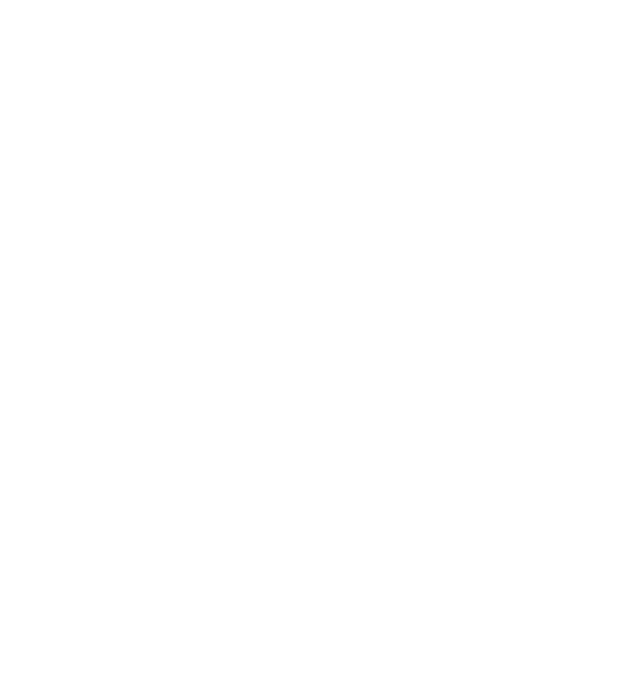
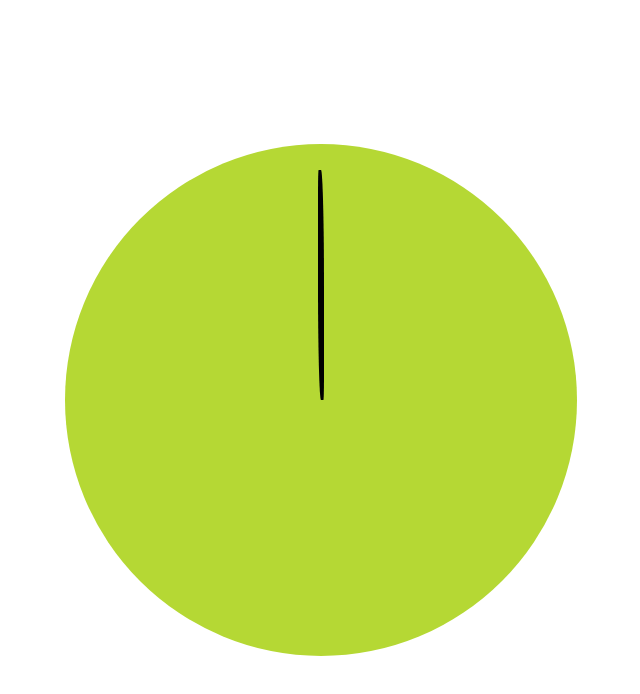
Before and after one commit to Dzhemelynskij/Clock, a plain HTML site: page index.html in a window 1280 px wide. Shown: the whole page, without its empty margins (319-959 px from the left). Drawn offline with Linux system fonts and the light colour scheme.

Commit message:
add styles for project

```diff
--- a/index.html
+++ b/index.html
@@ -4,9 +4,43 @@
     <meta charset="UTF-8">
     <meta http-equiv="X-UA-Compatible" content="IE=edge">
     <meta name="viewport" content="width=device-width, initial-scale=1.0">
-    <title>Document</title>
+    <title>Clock</title>
+    <style>
+        .clock {
+            position: absolute;
+            top: 50%;
+            left: 50%;
+            transform: translate(-50%, -50%);
+            width: 40vw;
+            height: 40vw;
+            border-radius: 50%;
+            background-color: #b5d834;
+        }
+
+        .hand {
+            position: absolute;
+            top: 5%;
+            left: 50%;
+            /* left: calc(50% - 3px); */
+            width: 6px;
+            height: 45%;
+            /* margin-top: 5%;
+            margin-left: calc(50% - 3px); */
+            background-color: #000000;
+            border-radius: 10% 50% 10% 50%;
+            transform: rotate(0deg) translateX(-50%);
+            transform-origin: 50% 100%;
+            transition: 60s steps(60);
+        }
+
+        .clock:hover .hand {
+            transform: rotate(360deg) translateX(-50%);
+        }
+    </style>
 </head>
 <body>
-
+    <div class="clock">
+        <div class="hand"></div>
+    </div>
 </body>
 </html>
```
